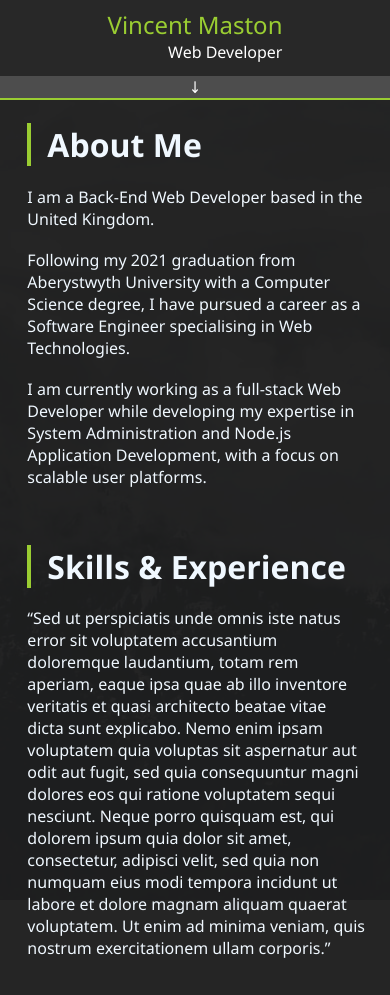
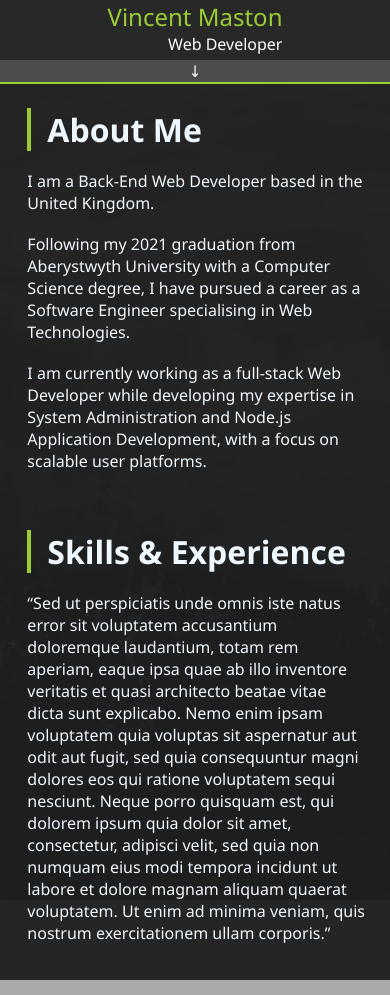
Before and after one commit to VMaston/vmaston.github.io, a Jekyll site: the page built from index.md, in a window 390 px wide. Built offline with Jekyll 4.4.1, drawn with Linux system fonts in a browser that asks for light colours.

Commit message:
Revert "emergency commit, mobile header was on desktop"
This reverts commit 0514deb983c44f7f70d5269e27a36ed91f39c0b8.

```diff
--- a/assets/css/styles.css
+++ b/assets/css/styles.css
@@ -124,17 +124,13 @@ button {
   display: none;
 }
 
-.imgdisplay {
-  display: none;
-}
-
 @media only screen and (max-width: 768px) {
   /* For mobile phones: */
 
   .header-container {
     align-items: center;
     justify-content: center;
-    padding: 2%;
+    padding: 0;
     font-weight: 600 !important;
   }
 
```
